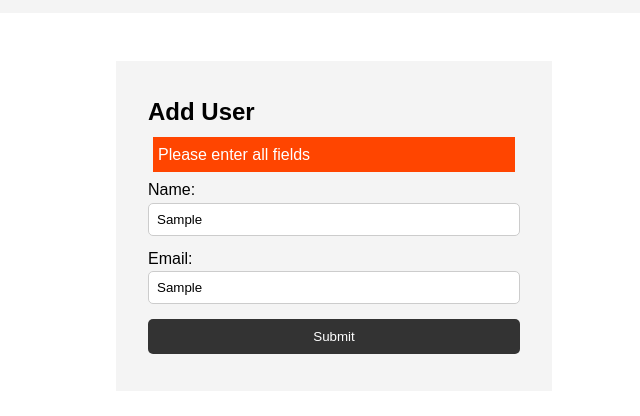
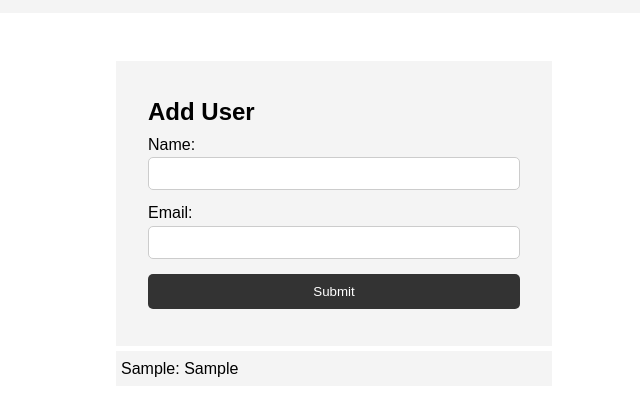
Before and after one commit to 26shubhapriya/registration-form, a plain HTML site: page index.html in a window 1280 px wide. Both pictures are taken after typing "Sample", "Sample" into the empty fields and a click on the input "Submit". Shown: the part 70-486 px from the top of the page, without its empty margins (306-946 px from the left). Drawn offline with Linux system fonts and the light colour scheme.

Commit message:
store multiple users

```diff
--- a/index.html
+++ b/index.html
@@ -13,7 +13,7 @@
     </header>
 
     <section class="container">
-      <form id="my-form">
+      <form name = "form" id="my-form">
         <h1>Add User</h1>
         <div class="msg"></div>
         <div>
--- a/main.js
+++ b/main.js
@@ -338,17 +338,18 @@
 
 // Put DOM elements into variables
 const myForm = document.querySelector('#my-form');
-const nameInput = document.querySelector('#name').value;
-const emailInput = document.querySelector('#email').value;
+
 const msg = document.querySelector('.msg');
 const userList = document.querySelector('#users');
 
 // Listen for form submit
 myForm.addEventListener('submit', onSubmit);
 
+//console.log(nameInput)
 function onSubmit(e) {
   e.preventDefault();
-
+  const nameInput = document.querySelector('#name').value;
+  const emailInput = document.querySelector('#email').value;
   if(nameInput === '' || emailInput === '') {
     // alert('Please enter all fields');
     msg.classList.add('error');
@@ -368,15 +369,16 @@ function onSubmit(e) {
 
     // Append to ul
     userList.appendChild(li);
+    // Clear fields
+
     //storing name and email in localstorage
     const obj = {
         userName : nameInput,
         userEmail : emailInput
     }
 
-    localStorage.setItem('userDetails',JSON.stringify(obj));
+    localStorage.setItem(emailInput,JSON.stringify(obj));
     // Clear fields
-    nameInput.value = '';
-    emailInput.value = '';
-  }
+    document.form.reset();
 }
+}
```
